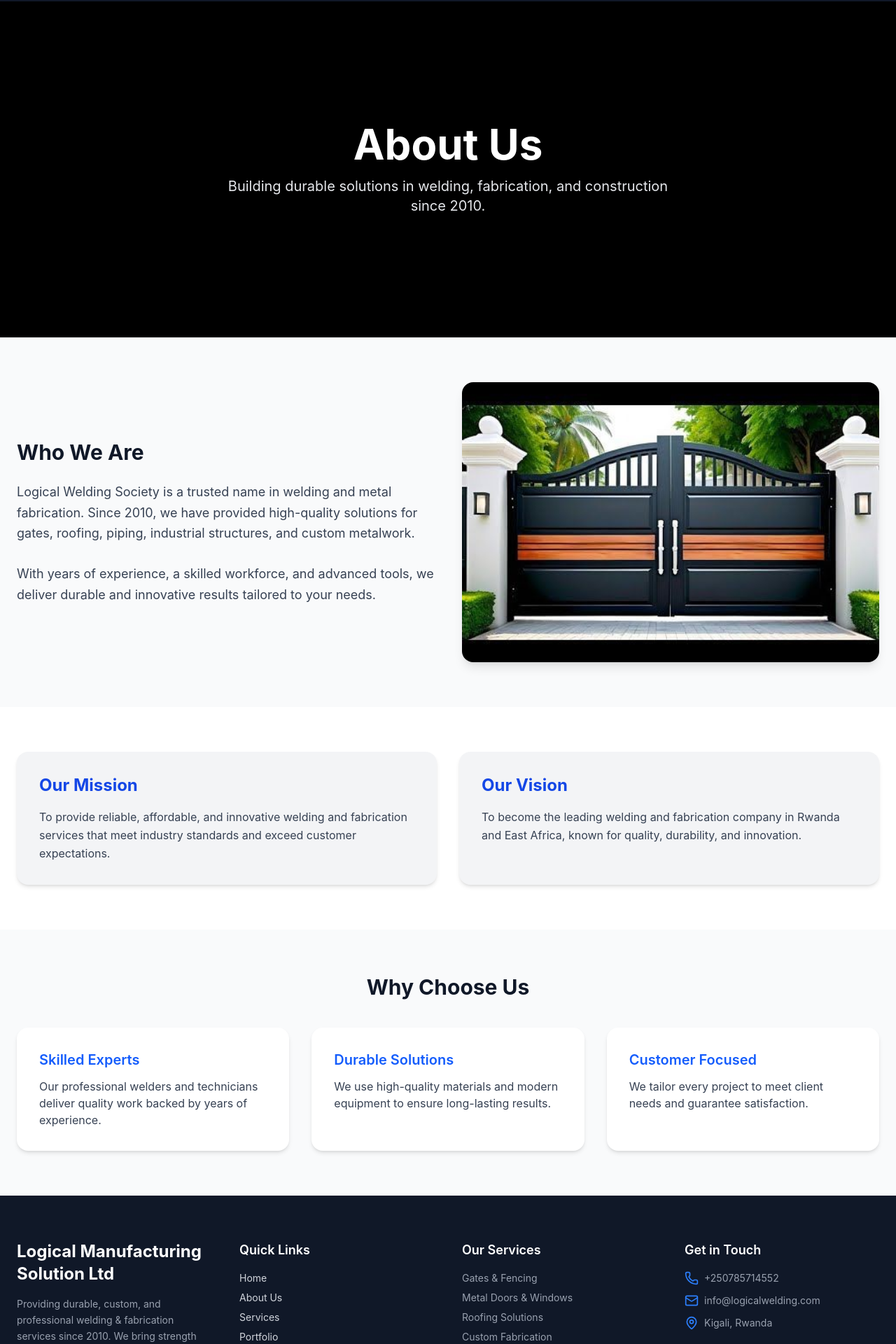
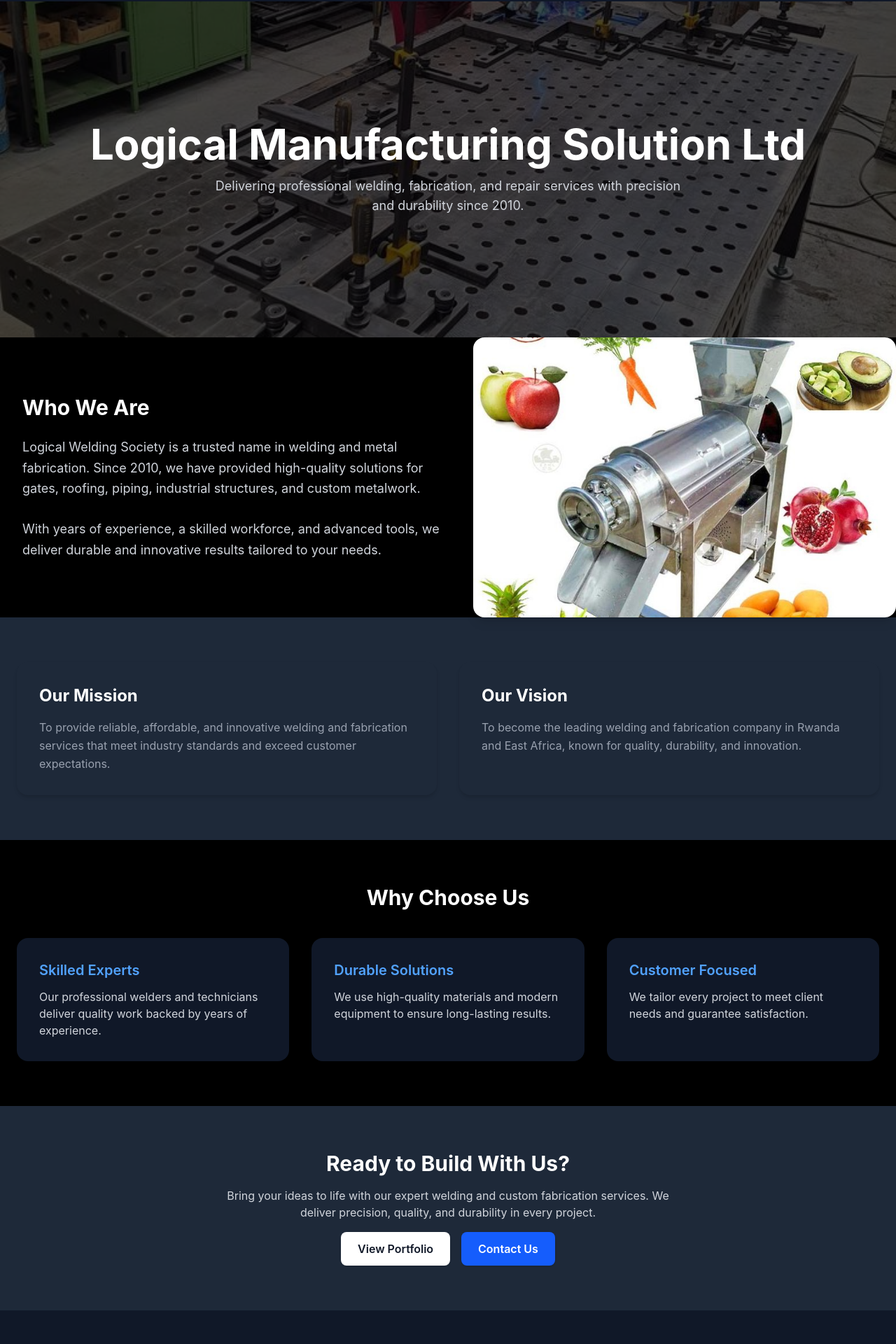
Before and after one commit to TheoNshimyimana/logical, a React (Vite) app: page /about_us in a window 1280 px wide. Shown: the part 78-1998 px from the top of the page at 70% size. Built offline with nearby package versions, Linux system fonts and the light colour scheme.

Commit message:
Layout configuration

```diff
--- a/src/pages/About.jsx
+++ b/src/pages/About.jsx
@@ -1,86 +1,84 @@
 import React from "react";
-import banner from "../images/banner1.jpeg";// Replace with your welding image
-import banner2 from "../images/banner1.jpeg";// Replace with your image
+import banner1 from "../images/banner.jpeg";
+import JuiceMaker from "../images/machinery/juiceMaker.jpeg";
+
 import Footer from "./Footer";
 import Navbar from "../Navbar";
+import { Link } from "react-router-dom";
 
 function AboutUs() {
   return (
     <>
       <Navbar />
-        <div className="bg-gray-50 text-gray-800">
+      <div className="bg-black text-white">
         {/* Hero Section */}
         <section
-            className="relative h-[60vh] flex items-center justify-center bg-cover bg-center"
-            style={{ backgroundImage: `url(${banner})` }}
+          className="relative h-[40vh] sm:h-[50vh] md:h-[60vh] flex items-center justify-center bg-cover bg-center"
+          style={{ backgroundImage: `url(${banner1})` }}
         >
-            <div className="absolute inset-0 bg-black bg-opacity-60"></div>
-            <div className="relative text-center px-6">
-              <h1 className="text-4xl md:text-6xl font-bold text-white">
-                About Us
+          <div className="absolute inset-0 bg-black/70"></div>
+          <div className="relative z-10 text-center px-4 md:px-6">
+            <h1 className="text-2xl sm:text-4xl md:text-6xl font-bold">
+              Logical Manufacturing Solution Ltd
             </h1>
-              <p className="text-lg md:text-xl text-gray-200 mt-4 max-w-2xl mx-auto">
-                Building durable solutions in welding, fabrication, and
-                construction since 2010.
+            <p className="mt-4 text-sm sm:text-base md:text-lg text-gray-300 max-w-2xl mx-auto">
+              Delivering professional welding, fabrication, and repair services
+              with precision and durability since 2010.
             </p>
           </div>
         </section>
 
         {/* Who We Are */}
-          <section className="max-w-7xl mx-auto px-6 py-16 grid md:grid-cols-2 gap-10 items-center">
+        <section className="max-w-full mx-auto pr-0 pl-8 sm:pr-0 py-0 sm:py-0 grid md:grid-cols-2 gap-10 items-center">
           <div>
-              <h2 className="text-3xl font-bold mb-6 text-gray-900">
+            <h2 className="text-2xl sm:text-3xl font-bold mb-6 text-white">
               Who We Are
             </h2>
-              <p className="text-lg leading-relaxed text-gray-700">
+            <p className="text-base sm:text-lg leading-relaxed text-gray-300">
               Logical Welding Society is a trusted name in welding and metal
               fabrication. Since 2010, we have provided high-quality solutions
               for gates, roofing, piping, industrial structures, and custom
               metalwork.
               <br /> <br />
-                With years of experience, a skilled workforce, and advanced
-                tools, we deliver durable and innovative results tailored to
-                your needs.
+              With years of experience, a skilled workforce, and advanced tools,
+              we deliver durable and innovative results tailored to your needs.
             </p>
           </div>
           <div>
             <img
-                src={banner2}
+              src={JuiceMaker}
               alt="Welding work"
-                className="rounded-2xl shadow-lg object-cover w-full h-[400px]"
+              className="rounded-2xl shadow-lg  object-cover w-full h-[300px] sm:h-[400px]"
             />
           </div>
         </section>
 
         {/* Mission & Vision */}
-          <section className="bg-white py-16">
-            <div className="max-w-7xl mx-auto px-6 grid md:grid-cols-2 gap-8">
-              <div className="bg-gray-100 p-8 rounded-2xl shadow-md">
-                <h3 className="text-2xl font-bold mb-4 text-blue-700">
+        <section className="bg-gray-800 text-white py-12 sm:py-16">
+          <div className="max-w-7xl mx-auto px-4 sm:px-6 grid md:grid-cols-2 gap-8">
+            <div className=" p-6 sm:p-8 rounded-2xl shadow-md hover:shadow-lg transition">
+              <h3 className="text-xl sm:text-2xl font-bold mb-4">
                 Our Mission
               </h3>
-                <p className="text-gray-700 leading-relaxed">
+              <p className="text-gray-400 leading-relaxed">
                 To provide reliable, affordable, and innovative welding and
                 fabrication services that meet industry standards and exceed
                 customer expectations.
               </p>
             </div>
-              <div className="bg-gray-100 p-8 rounded-2xl shadow-md">
-                <h3 className="text-2xl font-bold mb-4 text-blue-700">
-                  Our Vision
-                </h3>
-                <p className="text-gray-700 leading-relaxed">
-                  To become the leading welding and fabrication company in
-                  Rwanda and East Africa, known for quality, durability, and
-                  innovation.
+            <div className=" p-6 sm:p-8 rounded-2xl shadow-md hover:shadow-lg transition">
+              <h3 className="text-xl sm:text-2xl font-bold mb-4">Our Vision</h3>
+              <p className="text-gray-400 leading-relaxed">
+                To become the leading welding and fabrication company in Rwanda
+                and East Africa, known for quality, durability, and innovation.
               </p>
             </div>
           </div>
         </section>
 
         {/* Why Choose Us */}
-          <section className="max-w-7xl mx-auto px-6 py-16">
-            <h2 className="text-3xl font-bold text-center mb-10 text-gray-900">
+        <section className="max-w-7xl mx-auto px-4 sm:px-6 py-12 sm:py-16">
+          <h2 className="text-2xl sm:text-3xl font-bold text-center mb-10 text-white">
             Why Choose Us
           </h2>
           <div className="grid md:grid-cols-3 gap-8">
@@ -100,17 +98,36 @@ function AboutUs() {
             ].map((item, index) => (
               <div
                 key={index}
-                  className="bg-white p-8 rounded-2xl shadow-md hover:shadow-xl transition"
+                className="bg-gray-900 p-6 sm:p-8 rounded-2xl shadow-md hover:shadow-xl transition"
               >
-                  <h3 className="text-xl font-semibold mb-3 text-blue-600">
+                <h3 className="text-lg sm:text-xl font-semibold mb-3 text-blue-400">
                   {item.title}
                 </h3>
-                  <p className="text-gray-700">{item.desc}</p>
+                <p className="text-gray-300">{item.desc}</p>
               </div>
             ))}
           </div>
         </section>
       </div>
+      {/* CTA Section */}
+      <section className="bg-gray-800 py-16 text-center">
+        <h2 className="text-3xl font-bold mb-4 text-white">
+          Ready to Build With Us?
+        </h2>
+        <p className="text-gray-300 mb-4 max-w-2xl mx-auto">
+          Bring your ideas to life with our expert welding and custom
+          fabrication services. We deliver precision, quality, and durability in
+          every project.
+        </p>
+        <div className="flex flex-col sm:flex-row justify-center gap-4">
+          <button className="px-6 py-3 bg-white text-gray-900 font-semibold rounded-lg shadow hover:bg-gray-100 transition">
+            View Portfolio
+          </button>
+          <Link to="/contact_us" className="px-6 py-3 bg-blue-600 text-white font-semibold rounded-lg shadow hover:bg-blue-700 transition">
+            Contact Us
+          </Link>
+        </div>
+      </section>
       <Footer />
     </>
   );
--- a/src/pages/Contact.jsx
+++ b/src/pages/Contact.jsx
@@ -1,25 +1,84 @@
-import React from "react";
+import React, { useEffect, useState } from "react";
 import banner1 from "../images/banner.jpeg";
 import Footer from "./Footer";
 import Navbar from "../Navbar";
 import { MapPin, Phone, Mail, Clock } from "lucide-react";
 
+import Loader from "./Loader";
+import { BsWhatsapp } from "react-icons/bs";
+
 function ContactUs() {
+  const [formData, setFormData] = useState({
+    name: "",
+    email: "",
+    phone: "",
+    message: "",
+  });
+  const [status, setStatus] = useState(""); // success | error
+  const [message, setMessage] = useState("");
+  const [loading, setLoading] = useState(false);
+
+  // Auto-hide success message after 3s
+  useEffect(() => {
+    if (status === "success") {
+      const timer = setTimeout(() => {
+        setMessage("");
+        setStatus("");
+      }, 3000);
+      return () => clearTimeout(timer);
+    }
+  }, [status]);
+
+  const handleChange = (e) => {
+    setFormData({ ...formData, [e.target.name]: e.target.value });
+  };
+
+  const handleSubmit = async (e) => {
+    e.preventDefault();
+
+    try {
+      const res = await fetch("https://api.web3forms.com/submit", {
+        method: "POST",
+        headers: {
+          "Content-Type": "application/json",
+        },
+        body: JSON.stringify({
+          access_key: "257a564e-a5a6-434b-ba74-78039ad45c5c", // Replace with Web3Forms key
+          ...formData,
+        }),
+      });
+
+      const result = await res.json();
+
+      if (result.success) {
+        setStatus("success");
+        setMessage("✅ Message sent successfully!");
+        setFormData({ name: "", email: "", phone: "", message: "" });
+      } else {
+        setStatus("error");
+        setMessage("❌ Something went wrong. Try again.");
+      }
+    } catch (error) {
+      setStatus("error");
+      setMessage("⚠️ Failed to send message. Check connection.");
+    }
+  };
+
   return (
     <>
       <Navbar />
       <div className="bg-black text-white">
         {/* Hero Section */}
         <section
-          className="relative h-[50vh] md:h-[60vh] flex items-center justify-center bg-cover bg-center"
+          className="relative h-[40vh] sm:h-[50vh] md:h-[60vh] flex items-center justify-center bg-cover bg-center"
           style={{ backgroundImage: `url(${banner1})` }}
         >
           <div className="absolute inset-0 bg-black/70"></div>
-          <div className="relative z-10 text-center px-4 md:px-6">
-            <h1 className="text-3xl md:text-6xl font-bold">
+          <div className="relative z-10 text-center px-4 sm:px-6">
+            <h1 className="text-2xl sm:text-4xl md:text-6xl font-bold">
               Logical Manufacturing Solution Ltd
             </h1>
-            <p className="mt-4 text-base md:text-lg text-gray-300 max-w-xl md:max-w-2xl mx-auto">
+            <p className="mt-4 text-sm sm:text-base md:text-lg text-gray-300 max-w-lg sm:max-w-xl md:max-w-2xl mx-auto">
               Delivering professional welding, fabrication, and repair services
               with precision and durability since 2010.
             </p>
@@ -27,17 +86,22 @@ function ContactUs() {
         </section>
 
         {/* Contact Section */}
-        <section className="max-w-full mx-auto px-6 py-16 grid md:grid-cols-2 gap-12">
+        <section className="max-w-full mx-auto px-4 sm:px-6 md:px-10 py-12 sm:py-14 md:py-16 grid gap-8 sm:gap-10 md:gap-12 md:grid-cols-2">
           {/* Contact Form */}
-          <div className="bg-gray-900 p-8 rounded-2xl shadow-lg border border-gray-700">
-            <h2 className="text-xl font-bold mb-6 text-white">
+          <div className="bg-gray-900 p-6 sm:p-8 rounded-2xl shadow-lg border border-gray-700">
+            <h2 className="text-lg sm:text-xl font-bold mb-6 text-white">
               Send Us a Message
             </h2>
-            <form className="space-y-5">
+
+            <form className="space-y-5" onSubmit={handleSubmit}>
               <div>
                 <label className="block text-gray-300 mb-2">Full Name</label>
                 <input
                   type="text"
+                  name="name"
+                  value={formData.name}
+                  onChange={handleChange}
+                  required
                   placeholder="Enter your name"
                   className="w-full p-3 border border-gray-700 bg-gray-800 text-white rounded-lg focus:outline-none focus:ring-2 focus:ring-blue-600"
                 />
@@ -48,6 +112,10 @@ function ContactUs() {
                 </label>
                 <input
                   type="email"
+                  name="email"
+                  value={formData.email}
+                  onChange={handleChange}
+                  required
                   placeholder="Enter your email"
                   className="w-full p-3 border border-gray-700 bg-gray-800 text-white rounded-lg focus:outline-none focus:ring-2 focus:ring-blue-600"
                 />
@@ -56,6 +124,10 @@ function ContactUs() {
                 <label className="block text-gray-300 mb-2">Phone Number</label>
                 <input
                   type="tel"
+                  name="phone"
+                  value={formData.phone}
+                  onChange={handleChange}
+                  required
                   placeholder="+250 7xx xxx xxx"
                   className="w-full p-3 border border-gray-700 bg-gray-800 text-white rounded-lg focus:outline-none focus:ring-2 focus:ring-blue-600"
                 />
@@ -63,24 +135,48 @@ function ContactUs() {
               <div>
                 <label className="block text-gray-300 mb-2">Message</label>
                 <textarea
+                  name="message"
                   rows="4"
+                  value={formData.message}
+                  onChange={handleChange}
+                  required
                   placeholder="Write your message here..."
                   className="w-full p-3 border border-gray-700 bg-gray-800 text-white rounded-lg focus:outline-none focus:ring-2 focus:ring-blue-600"
                 ></textarea>
               </div>
-              <button
+              {/* <button
                 type="submit"
                 className="w-full bg-blue-600 hover:bg-blue-700 text-white font-bold py-3 rounded-lg transition"
               >
                 Send Message
+              </button> */}
+              <button
+                type="submit"
+                disabled={loading}
+                className={`w-full bg-blue-600 hover:bg-blue-700 text-white font-bold py-3 rounded-lg transition ${
+                  loading ? "cursor-not-allowed" : ""
+                }`}
+              >
+                {loading ? <Loader /> : "Submit"}
               </button>
+              {message && (
+                <div
+                  className={`mt-4 p-3 rounded-lg text-white text-center ${
+                    status === "success" ? "bg-green-600" : "bg-red-600"
+                  }`}
+                >
+                  {message}
+                </div>
+              )}
             </form>
           </div>
 
           {/* Contact Info */}
           <div className="space-y-8">
-            <h2 className="text-3xl font-bold text-white">Contact Info</h2>
-            <p className="text-lg text-gray-300">
+            <h2 className="text-2xl sm:text-3xl font-bold text-white">
+              Contact Info
+            </h2>
+            <p className="text-base sm:text-lg text-gray-300">
               We’re here to answer your questions and provide the best
               solutions.
             </p>
@@ -93,23 +189,38 @@ function ContactUs() {
                   <p className="text-gray-300">Kigali, Rwanda</p>
                 </div>
               </div>
-
               <div className="flex items-start gap-3">
                 <Phone className="text-blue-500 w-6 h-6 mt-1" />
                 <div>
-                  <h3 className="font-semibold text-white">Phone</h3>
-                  <p className="text-gray-300">+250 785 714 552</p>
+                  <a
+                    href="tel:+250 785714552"
+                    className="font-semibold text-white"
+                  >
+                    Mobile: +250 785714552
+                  </a>
+
+                </div>
+                <BsWhatsapp className="text-blue-500
+                 w-6 h-6 mt-0 ml-10" />
+                <div>
+                  <a
+                    href="tel:+250 785714552"
+                    className="font-semibold text-white"
+                  >
+                    Whatsapp: +250 785714552
+                  </a>
+
                 </div>
               </div>
-
               <div className="flex items-start gap-3">
                 <Mail className="text-blue-500 w-6 h-6 mt-1" />
                 <div>
                   <h3 className="font-semibold text-white">Email</h3>
-                  <p className="text-gray-300">info@logicalmanufacturing.rw</p>
+                  <p className="text-gray-300">
+                    logicalmanufacturingsolution@gmail.com
+                  </p>
                 </div>
               </div>
-
               <div className="flex items-start gap-3">
                 <Clock className="text-blue-500 w-6 h-6 mt-1" />
                 <div>
--- a/src/pages/Footer.jsx
+++ b/src/pages/Footer.jsx
@@ -72,7 +72,7 @@ export default function Footer() {
             </li>
             <li className="flex items-center gap-2">
               <Mail className="w-5 h-5 text-blue-500" />
-              info@logicalwelding.com
+              logicalmanufacturingsolution@gmail.com
             </li>
             <li className="flex items-center gap-2">
               <MapPin className="w-5 h-5 text-blue-500" />
--- a/src/pages/Popular.jsx
+++ b/src/pages/Popular.jsx
@@ -9,6 +9,7 @@ import Door1 from "../images/sliding-door.jpeg";
 import Door2 from "../images/door1.jpeg";
 import Window1 from "../images/window1.jpeg";
 import Window2 from "../images/window2.jpeg";
+import { Link } from "react-router-dom";
 
 const products = [
   {
@@ -150,9 +151,9 @@ function Popular() {
           <button className="px-6 py-3 bg-white text-gray-900 font-semibold rounded-lg shadow hover:bg-gray-100 transition">
             View Portfolio
           </button>
-          <button className="px-6 py-3 bg-blue-600 text-white font-semibold rounded-lg shadow hover:bg-blue-700 transition">
+          <Link to="/contact_us" className="px-6 py-3 bg-blue-600 text-white font-semibold rounded-lg shadow hover:bg-blue-700 transition">
             Contact Us
-          </button>
+          </Link>
         </div>
       </section>
     </>
```
Lines whose indentation alone changed are shown as unchanged.
